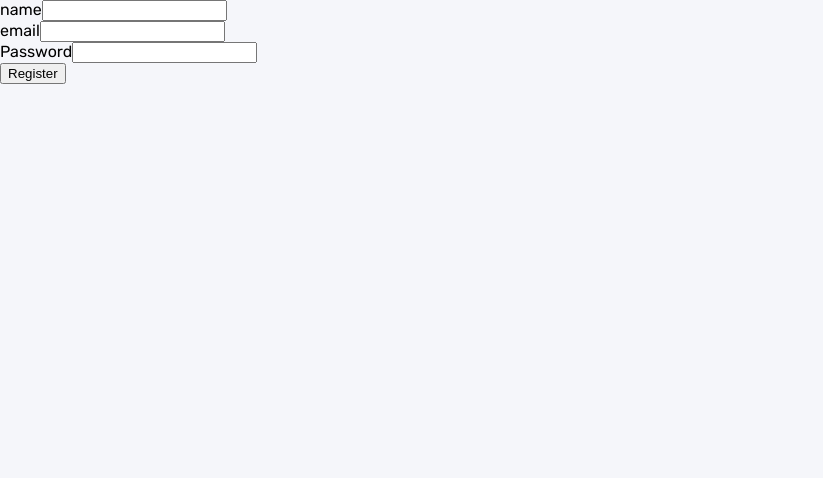
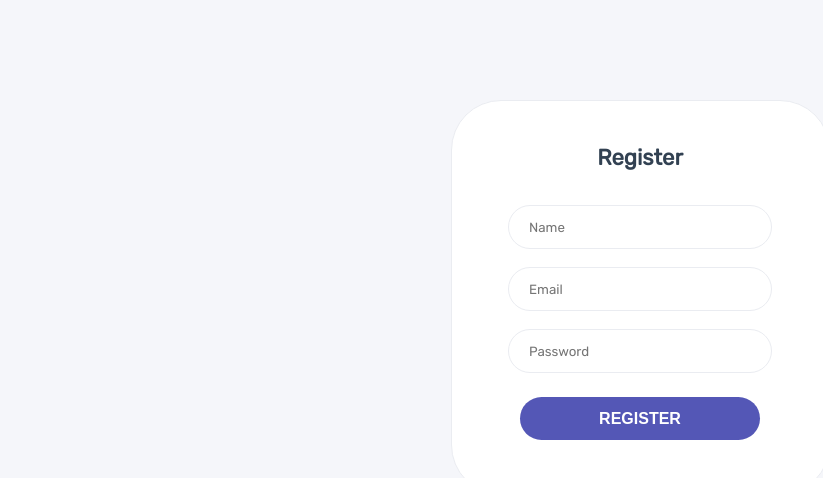
Before and after one commit to ehsansh/comment-frontend, a React (Create React App) app: page /register in a window 1280 px wide. Shown: the top 478 px of the page, without its empty margins (0-823 px from the left). Built offline with nearby package versions, Linux system fonts and the light colour scheme.

Commit message:
add style to login and regisster pages

```diff
--- a/src/App.scss
+++ b/src/App.scss
@@ -19,3 +19,60 @@ body {
     margin: 0;
     position: relative;
 }
+
+div.content-form {
+    width: 377px;
+    margin: 100px auto;
+    padding: 43px 0 54px;
+    // background: rgb(222, 196, 252);
+    // background: linear-gradient(
+    //     90deg,
+    //     rgba(222, 196, 252, 1) 0%,
+    //     rgba(0, 212, 255, 1) 100%
+    // );
+    border-radius: 50px;
+    border: 1px solid $light-gray;
+    background-color: $white;
+    h1 {
+        font-size: 22px;
+        margin: 0 auto 34px;
+        color: $dark-blue;
+    }
+    div.row {
+        display: flex;
+        justify-content: center;
+    }
+    input {
+        width: 240px;
+        height: 40px;
+        border-radius: 67px;
+        margin-bottom: 18px;
+        border: 1px solid $light-gray;
+        padding-left: 20px;
+        font-family: 'Rubik';
+        color: $dark-blue;
+        &:focus {
+            outline: 1px solid $dark-blue;
+        }
+    }
+    button {
+        width: 240px;
+        height: 43px;
+        display: block;
+        background: $moderate-blue;
+        color: $white;
+        border-radius: 77px;
+        margin-top: 6px;
+        border: none;
+        transition: 0.2s;
+        span {
+            font-size: 16px;
+            font-weight: 700;
+            text-transform: uppercase;
+        }
+        &:hover {
+            opacity: 0.8;
+            cursor: pointer;
+        }
+    }
+}
--- a/src/components/Login.js
+++ b/src/components/Login.js
@@ -53,23 +53,27 @@ export default function Login() {
     return (
         <div>
             <div className='content-form'>
+                <div className='row'>
+                    <h1>Login</h1>
+                </div>
                 <form onSubmit={submit}>
                     <div className='row'>
-                        <label>Email:</label>
                         <input
                             type='text'
                             name='email'
                             value={email}
                             onChange={e => setEmail(e.target.value)}
+                            placeholder='Email'
+                            autoComplete='off'
                         />
                         <div className='error'></div>
                     </div>
 
                     <div className='row'>
-                        <label>Password:</label>
                         <input
                             type='password'
                             name='password'
+                            placeholder='Password'
                             value={password}
                             onChange={e => setPassword(e.target.value)}
                         />
--- a/src/components/Register.js
+++ b/src/components/Register.js
@@ -39,14 +39,18 @@ export default function Register() {
 
     const form = (
         <div className='content-form'>
+            <div className='row'>
+                <h1>Register</h1>
+            </div>
             <form onSubmit={handleSubmit(submit)}>
                 <div className='row'>
-                    <label>name</label>
                     <input
                         type='text'
                         {...registerForm('name', {
                             required: true,
                         })}
+                        autoComplete='off'
+                        placeholder='Name'
                     />
                     <div className='error'>
                         {formErrors.name && <p>Please enter your name.</p>}
@@ -54,7 +58,6 @@ export default function Register() {
                 </div>
 
                 <div className='row'>
-                    <label>email</label>
                     <input
                         type='type'
                         {...registerForm('email', {
@@ -62,6 +65,8 @@ export default function Register() {
                             pattern:
                                 /^(([^<>()\[\]\\.,;:\s@"]+(\.[^<>()\[\]\\.,;:\s@"]+)*)|(".+"))@((\[[0-9]{1,3}\.[0-9]{1,3}\.[0-9]{1,3}\.[0-9]{1,3}\])|(([a-zA-Z\-0-9]+\.)+[a-zA-Z]{2,}))$/,
                         })}
+                        autoComplete='off'
+                        placeholder='Email'
                     />
                     <div className='error'>
                         {formErrors.email && (
@@ -71,13 +76,13 @@ export default function Register() {
                 </div>
 
                 <div className='row'>
-                    <label>Password</label>
                     <input
                         type='password'
                         {...registerForm('password', {
                             required: true,
                             minLength: 8,
                         })}
+                        placeholder='Password'
                     />
                     <div className='error'>
                         {formErrors.password && (
@@ -105,14 +110,14 @@ export default function Register() {
     );
 
     const successMsg = (
-        <div className='content-success'>
-            دوست عزیز ثبت نام شما با موفقیت انجام شد.
-            <br />
-            لطفا از طریق صفحه ورود به سایت و با وارد کردن شماره موبایل و رمز
-            عبور وارد حساب کاربری خود شوید.
-            <div className='link'>
-                <Link to='/login'>ورود به سایت</Link>
-            </div>
+        <div className='content-form'>
+            <p>
+                You have been registered successfully!
+                <br />
+                Now you can
+                <Link to='/login'> log in </Link>
+                into your account.
+            </p>
         </div>
     );
 
```
